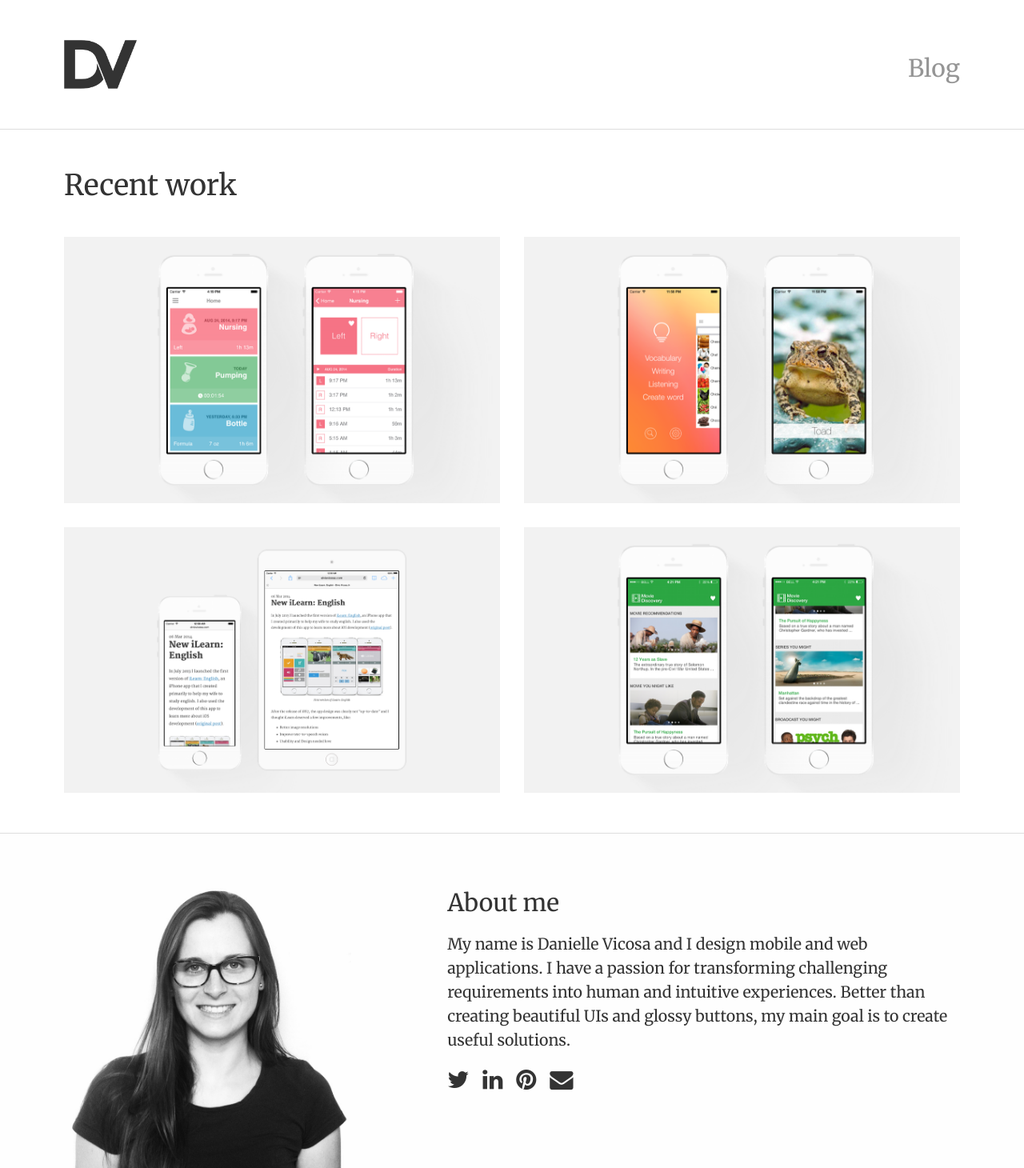
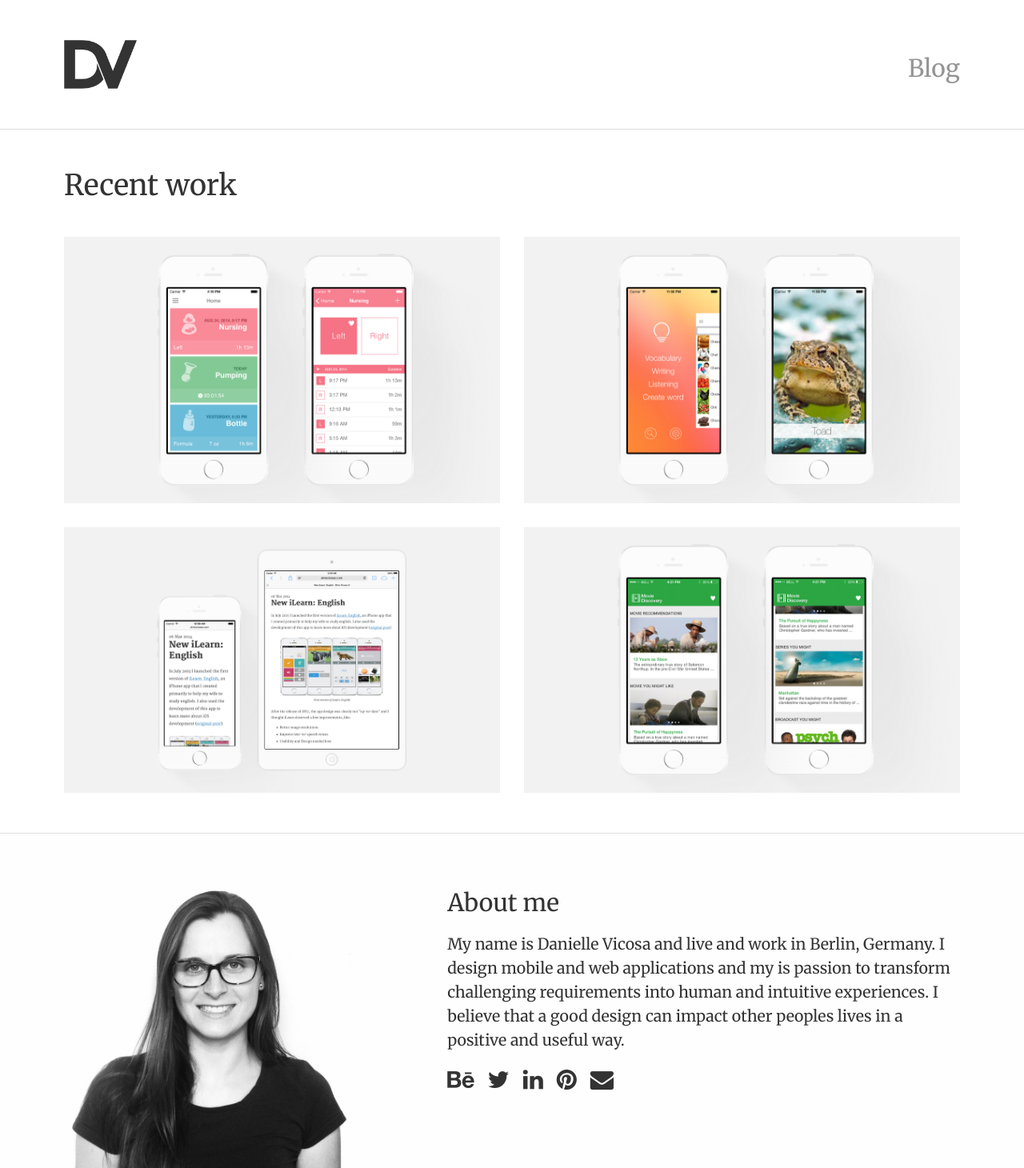
Before and after one commit to daniellevicosa/daniellevicosa.github.io, a Jekyll site: the page built from index.html, in a window 1280 px wide. Shown: the whole page at 80% size. Built offline with Jekyll 4.4.1, drawn with Linux system fonts in a browser that asks for light colours; nearby versions of some CDN libraries.

Commit message:
Adds behance

```diff
--- a/_includes/footer.html
+++ b/_includes/footer.html
@@ -9,13 +9,14 @@
         <h2>About me</h2>
 
         <p>
-          My name is Danielle Vicosa and I design mobile and web applications.
-          I have a passion for transforming challenging
-          requirements into human and intuitive experiences. Better than creating
-          beautiful UIs and glossy buttons, my main goal is to create useful solutions.
+          My name is Danielle Vicosa and live and work in Berlin, Germany.
+          I design mobile and web applications and my is passion to transform challenging
+          requirements into human and intuitive experiences. I believe that a good
+          design can impact other peoples lives in a positive and useful way.
         </p>
 
         <ul class="social-channel">
+          <li><a title="Behance" href="http://behance.net/danielle_vicosa"><i class="fa fa-behance"></i></a></li>
           <li><a title="Twitter" href="https://twitter.com/daniellevicosa"><i class="fa fa-twitter"></i></a></li>
           <li><a title="Linkedin" href="http://www.linkedin.com/pub/danielle-vicosa/77/7a6/631/"><i class="fa fa-linkedin"></i></a></li>
           <li><a title="Pinterest" href="http://www.pinterest.com/daniellebeerfar/"><i class="fa fa-pinterest"></i></a></li>
--- a/_includes/head.html
+++ b/_includes/head.html
@@ -18,7 +18,7 @@
   <script src="https://maxcdn.bootstrapcdn.com/bootstrap/3.2.0/js/bootstrap.min.js"></script>
   <link href='http://fonts.googleapis.com/css?family=Merriweather:400,700,400italic,900' rel='stylesheet' type='text/css'>
   <link href='http://fonts.googleapis.com/css?family=Nunito:300' rel='stylesheet' type='text/css'>
-  <link href="http://netdna.bootstrapcdn.com/font-awesome/4.0.3/css/font-awesome.css" rel="stylesheet">
+  <link href="http://maxcdn.bootstrapcdn.com/font-awesome/4.2.0/css/font-awesome.min.css" rel="stylesheet">
   <link rel="stylesheet" href="{{ "/css/main.css" | prepend: site.baseurl }}">
   <link rel="shortcut icon" href="/images/favicon.png">
 
```
Also changed, not shown: 8 other files.
